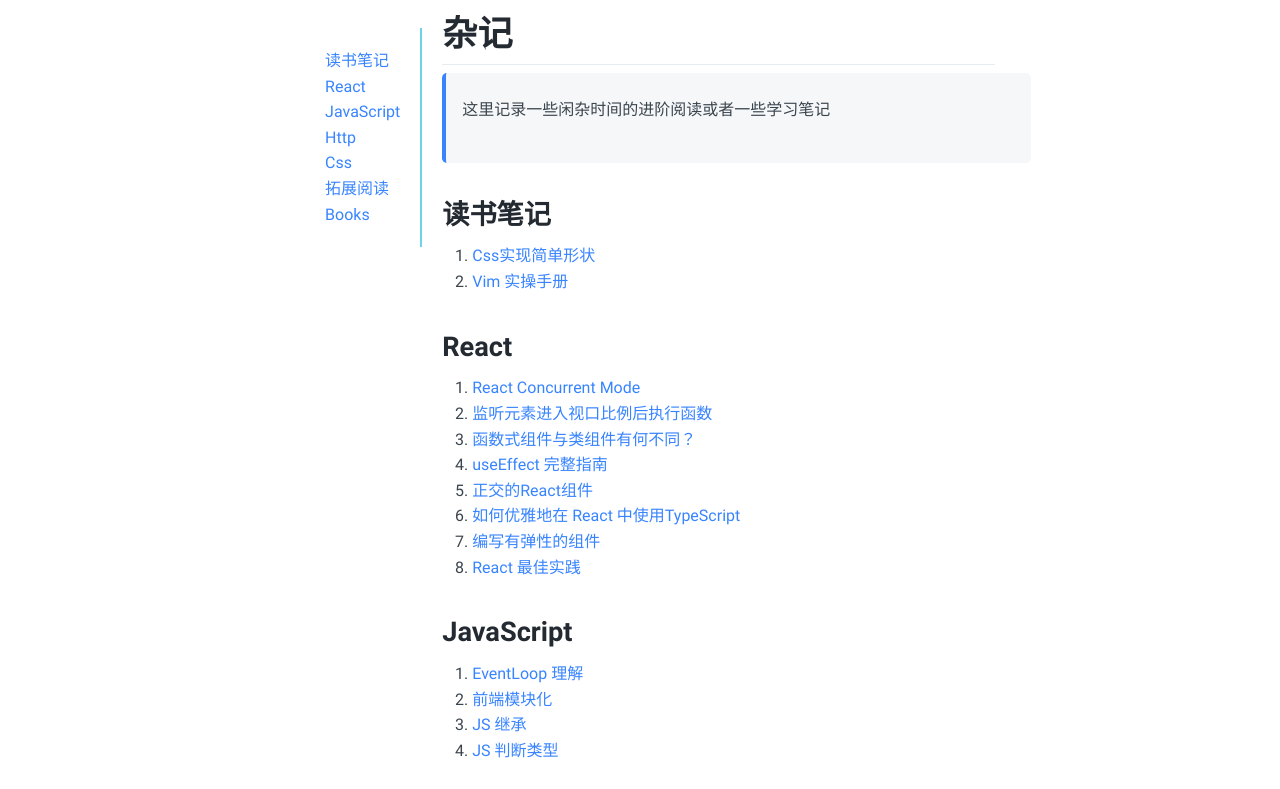
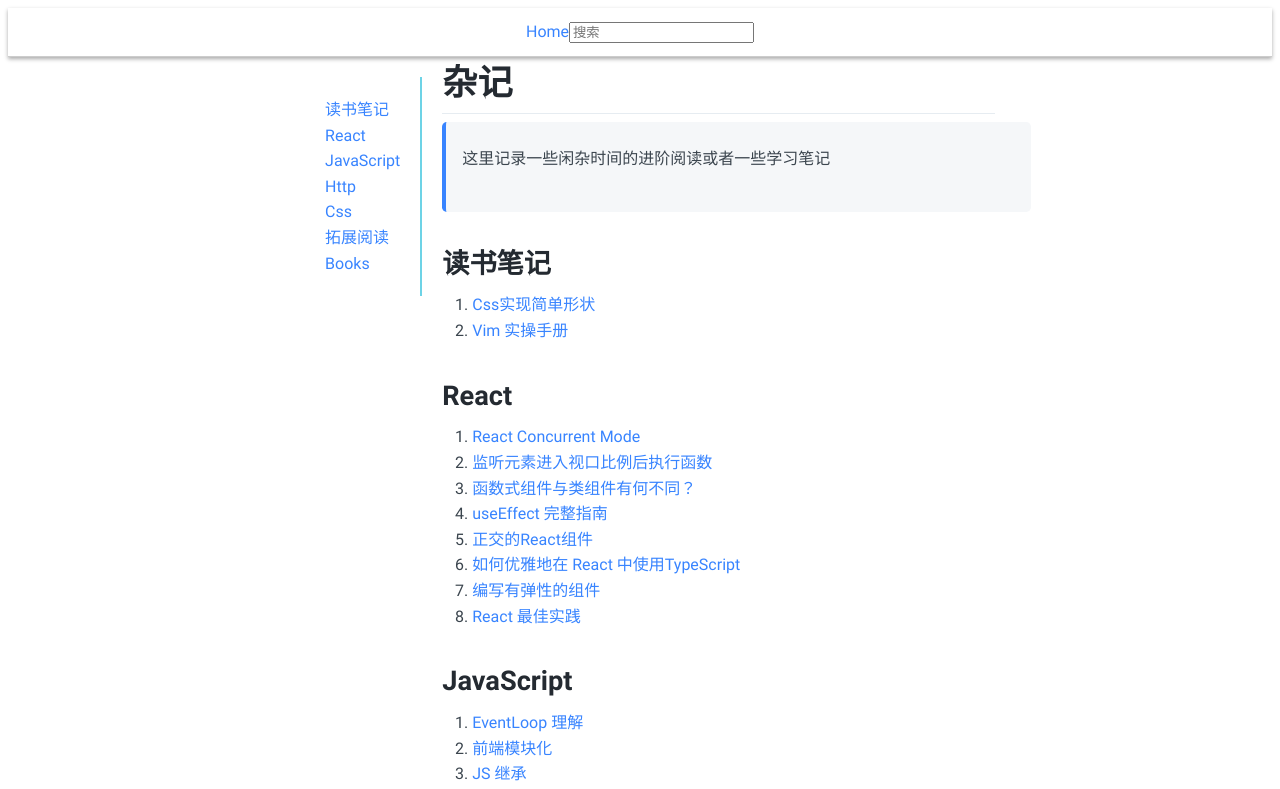
Before and after one commit to koloer-blus/react-sorcery, a React (Vite) app: page / in a window 1280 px wide. Shown: the top 789 px of the page. Built offline with nearby package versions, Linux system fonts and the light colour scheme.

Commit message:
feat(style): 引入less

```diff
--- a/package.json
+++ b/package.json
@@ -13,6 +13,7 @@
         "commander": "^8.3.0",
         "fs-extra": "^10.0.0",
         "highlight.js": "^11.3.1",
+        "less": "^4.1.2",
         "marked": "^4.0.7",
         "mdurl": "^1.0.1",
         "react": "^17.0.2",
--- a/src/App.jsx
+++ b/src/App.jsx
@@ -1,12 +1,14 @@
 import * as React from 'react';
 import { HashRouter } from "react-router-dom";
 import PageRoutes from './router';
+import Header from 'components/header';
 
 function App() {
 
   return (
     <div className="App">
       <HashRouter>
+        <Header />
         <PageRoutes />
       </HashRouter>
     </div>
--- /dev/null
+++ b/src/components/header/header.module.less
@@ -0,0 +1,8 @@
+.doc-header {
+    height: 48px;
+    border-bottom: 1px solid #ccc;
+    box-shadow: 0px 2px 4px #aaa;
+    align-items: center;
+    display: flex;
+    justify-content: center;
+}
--- /dev/null
+++ b/src/components/header/index.jsx
@@ -0,0 +1,16 @@
+import * as React from 'react';
+import { Link } from 'react-router-dom';
+import headerStyle from './header.module.less';
+
+const Header = () => {
+  return (
+    <div className={headerStyle['doc-header']}>
+      <nav>
+        <Link to="/">Home</Link>
+      </nav>
+      <input placeholder="搜索" />
+    </div>
+  )
+};
+
+export default Header;
--- a/src/pages/doc/index.jsx
+++ b/src/pages/doc/index.jsx
@@ -4,7 +4,7 @@ import useDocumentTitle from 'hooks/useDocumentTitle'
 import MarkDown from './markdown';
 import LeftNav from './left-nav';
 import mdData from '@/registry';
-import docStyle from './doc.module.css';
+import docStyle from './doc.module.less';
 
 const Doc = (props) => {
   const { pageKey } = props;
--- a/src/pages/doc/left-nav.jsx
+++ b/src/pages/doc/left-nav.jsx
@@ -1,6 +1,6 @@
 import * as React from 'react';
 import { marked } from 'marked';
-import docStyle from './doc.module.css';
+import docStyle from './doc.module.less';
 
 const LeftNav = (props) => {
   const { content } = props;
--- a/vite.config.js
+++ b/vite.config.js
@@ -10,6 +10,11 @@ export default defineConfig({
     modules: {
       generateScopedName: 'react_press_[name]__[local]__[hash:base64:5]'
     },
+    preprocessorOptions: {
+      less: {
+        javascriptEnabled: true
+      }
+    }
   },
   resolve: {
     modules: ['node_modules'],
```
Also changed, not shown: src/pages/doc/doc.module.less (renamed from src/pages/doc/doc.module.css), 1 other file (tests, documents, lock files or other folders).
